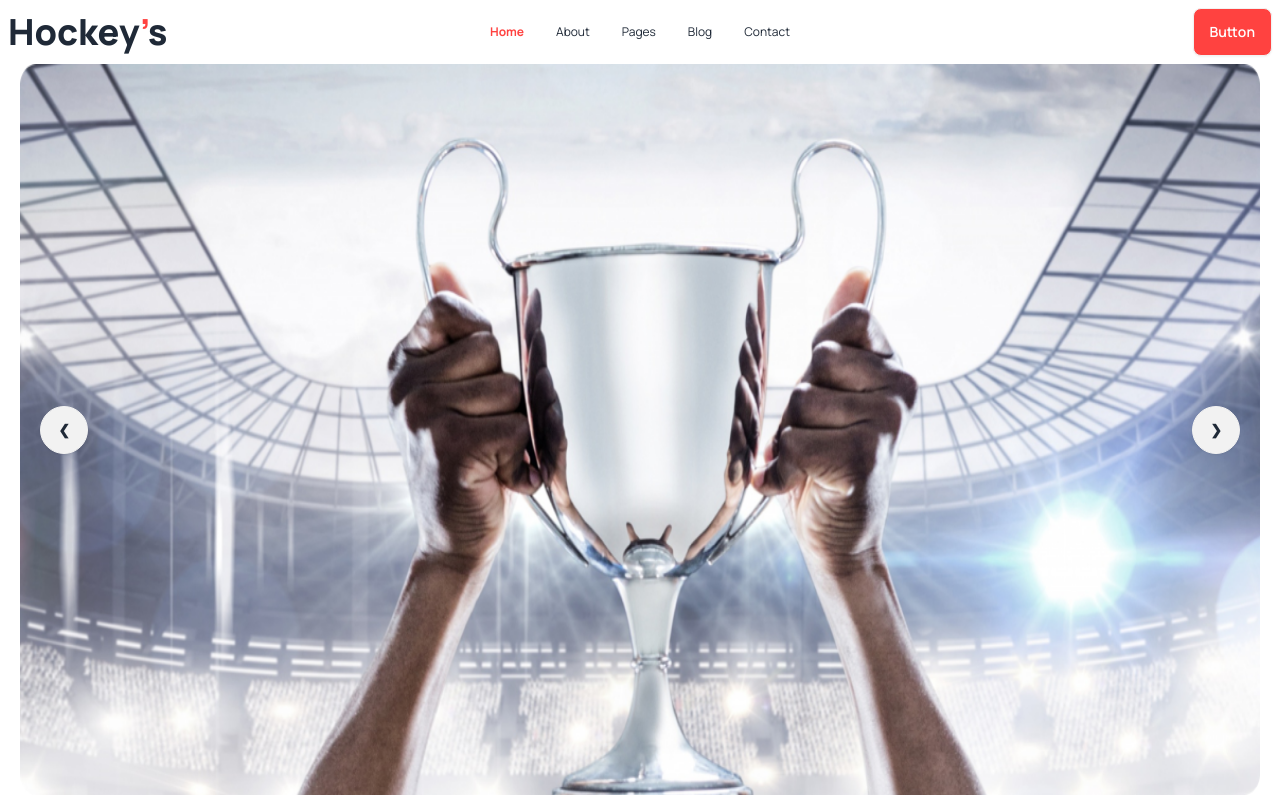
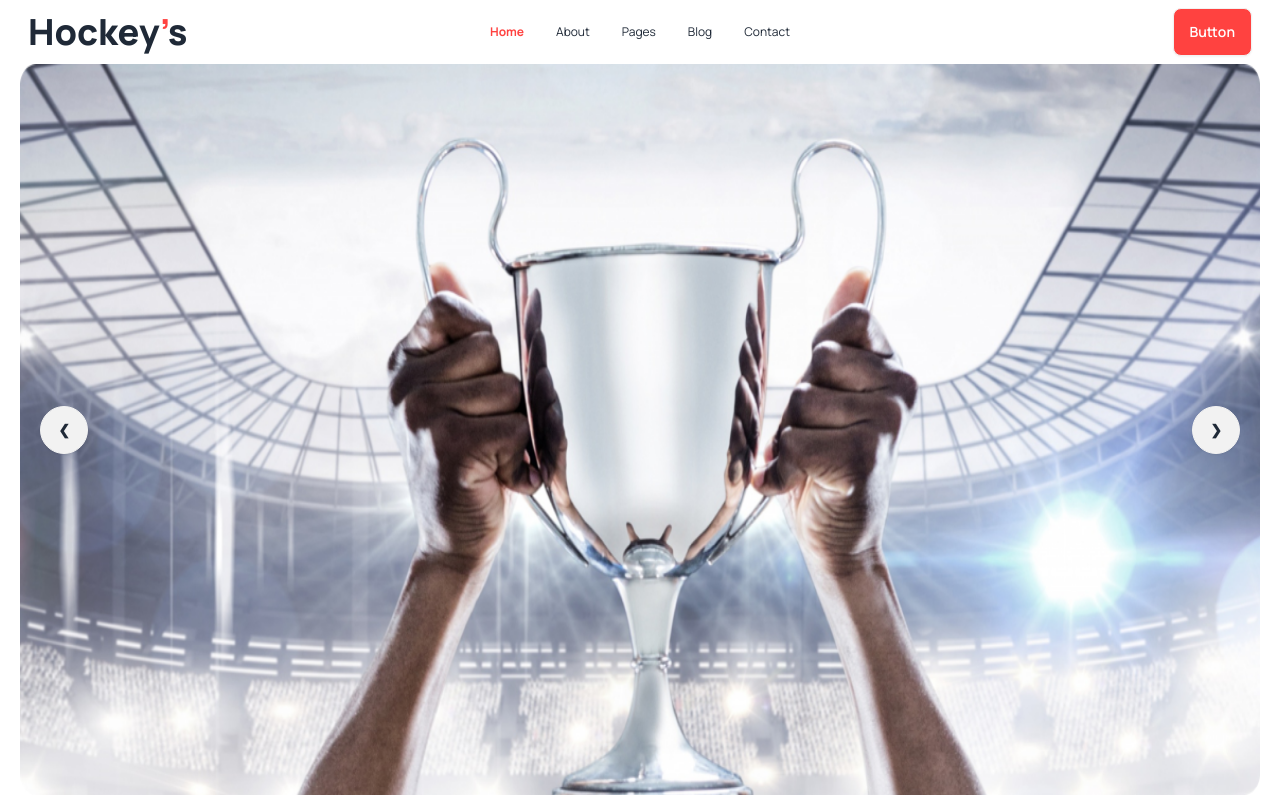
Before and after one commit to Zihad4u/assignment-3, a plain HTML site: page index.html in a window 1280 px wide. Shown: the top 800 px of the page. Drawn offline with nearby package versions, Linux system fonts and the light colour scheme.

Commit message:
final push

```diff
--- a/index.html
+++ b/index.html
@@ -47,7 +47,7 @@
 </head>
 
 <body class="">
-    <header class="container mx-auto ">
+    <header class="container mx-auto px-5  ">
         <div>
             <div class="navbar bg-base-100">
                 <div class="navbar-start">
```
